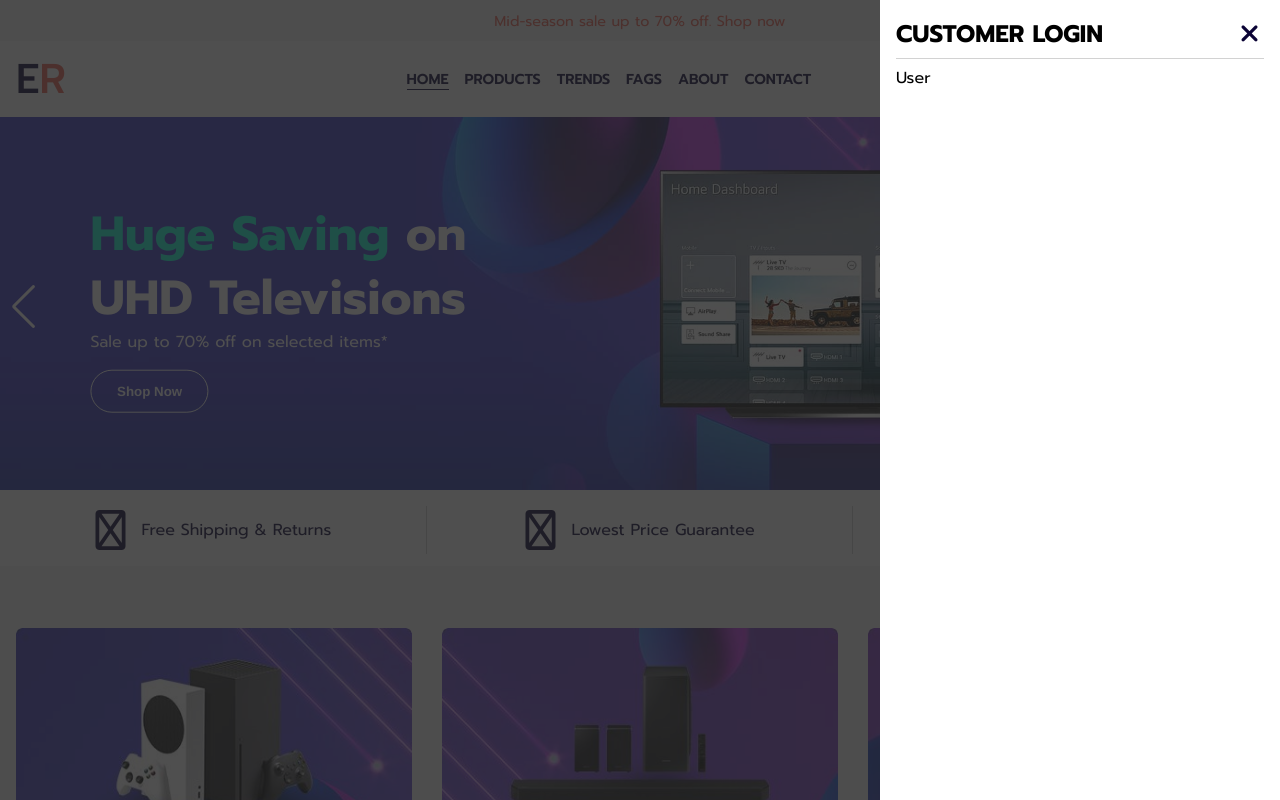
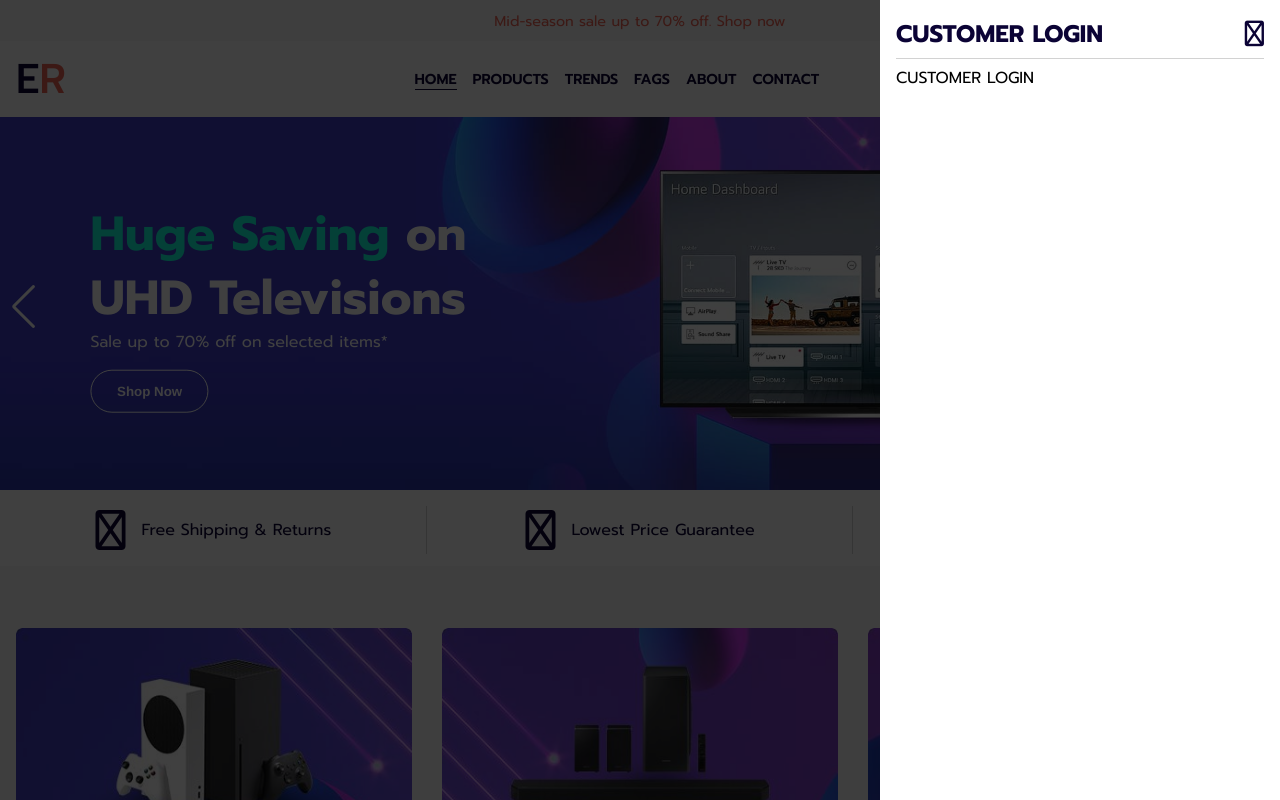
Before and after one commit to Allahpayi/electronry-react-ecommerce, a React (Create React App) app: page / in a window 1280 px wide. Both pictures are taken after a click on the button 1161 px from the left and 77 px from the top of the page. Shown: the top 800 px of the page. Built offline with nearby package versions, Linux system fonts and the light colour scheme.

Commit message:
side overlay #1

```diff
--- /dev/null
+++ b/src/components/Modal.jsx
@@ -0,0 +1,70 @@
+import { Fragment } from "react";
+import ReactDom from "react-dom";
+import styled from "styled-components";
+import SideNavButton from "./buttons/SideNavButton";
+
+const BackdropContainer = styled.div`
+  position: fixed;
+  top: 0;
+  left: 0;
+  width: 100%;
+  height: 100vh;
+  z-index: 20;
+  background-color: rgba(0, 0, 0, 0.75);
+`;
+
+const ModalContent = styled.div`
+  position: fixed;
+  ${(props) => (props.left ? "left" : "right")}:0%;
+  top: 0;
+  width: 25rem;
+  min-height: 100vh;
+  background-color: var(--color-main);
+  z-index: 30;
+  padding: 1rem 1rem;
+  margin-bottom: 0.4rem;
+  padding-bottom: 0.4rem;
+`;
+const ModalHeader = styled.div`
+  display: flex;
+  justify-content: space-between;
+  align-items: center;
+  margin-bottom: 0.4rem;
+  padding-bottom: 0.4rem;
+  border-bottom: 1px solid var(--border-color);
+`;
+const SideNavTitle = styled.h2`
+  color: var(--color-black);
+`;
+const Backdrop = (props) => {
+  return <BackdropContainer></BackdropContainer>;
+};
+const ModalOverlay = ({ children, left, title }) => {
+  return (
+    <>
+      <ModalContent left={left}>
+        <ModalHeader>
+          <SideNavTitle>{title}</SideNavTitle>
+          <SideNavButton icon="fas fa-times"></SideNavButton>
+        </ModalHeader>
+        {children}
+      </ModalContent>
+    </>
+  );
+};
+const sideNav = document.getElementById("side-nav");
+const Modal = ({ children, left, title }) => {
+  return (
+    <Fragment>
+      {ReactDom.createPortal(<Backdrop />, sideNav)}
+      {ReactDom.createPortal(
+        <ModalOverlay left={left} title={title}>
+          {children}
+        </ModalOverlay>,
+        sideNav
+      )}
+    </Fragment>
+  );
+};
+
+export default Modal;
--- /dev/null
+++ b/src/components/buttons/SideNavButton.jsx
@@ -0,0 +1,35 @@
+import React from "react";
+import styled from "styled-components";
+const Button = styled.button`
+  position: relative;
+  background-color: unset;
+  cursor: pointer;
+`;
+const Icon = styled.i`
+  font-size: 1.6rem;
+  font-weight: 300;
+  color: var(--color-black);
+`;
+const CartCount = styled.span`
+  display: inline-block;
+  position: absolute;
+  top: -0.6rem;
+  right: -0.6rem;
+  width: 1.2rem;
+  height: 1.2rem;
+  line-height: 1.3rem;
+  text-align: center;
+  border-radius: 50%;
+  color: var(--color-main);
+  background-color: var(--color-red);
+`;
+const CartButton = ({ icon, count, toggleModal }) => {
+  return (
+    <Button onClick={toggleModal}>
+      <Icon className={icon}></Icon>
+      {count !== undefined ? <CartCount>{count}</CartCount> : ""}
+    </Button>
+  );
+};
+
+export default CartButton;
--- a/src/components/header/Cart.jsx
+++ b/src/components/header/Cart.jsx
@@ -1,7 +1,7 @@
 import React from "react";
 import styled from "styled-components";
-import SideNav from "./SideNav";
 import { currencyFormat } from "../../utils/currency-format";
+import Modal from "../Modal";
 const Item = styled.div`
   display: flex;
   justify-content: space-between;
@@ -53,17 +53,14 @@ const ItemQuantity = styled.input`
 `;
 
 const ItemDelete = styled.i`
-  width: 1.8rem;
-  height: 1.8rem;
-  text-align: center;
-  line-height: 1.8rem;
   font-size: 1.6rem;
+  font-weight: 300;
   color: var(--color-black);
 `;
 
 const Cart = () => {
   return (
-    <SideNav icon="fal fa-shopping-cart" title="Your Bag" text="cart" count={0}>
+    <Modal title="My Cart">
       <Item>
         <ItemImg src="/assets/images/products/product-4.jpg" />
         <ItemGroup column>
@@ -88,9 +85,9 @@ const Cart = () => {
           <ItemPrice>{currencyFormat(140)}</ItemPrice>
           <ItemQuantity type="number" value="1"></ItemQuantity>
         </ItemGroup>
-        <ItemDelete className="fa fa-times"></ItemDelete>
+        <ItemDelete className="fas fa-times"></ItemDelete>
       </Item>
-    </SideNav>
+    </Modal>
   );
 };
 
--- a/src/components/header/SideNav.jsx
+++ b/src/components/header/SideNav.jsx
@@ -5,30 +5,6 @@ const SideNavContainer = styled.div`
   padding-right: 1rem;
 `;
 
-const SideNavButton = styled.button`
-  position: relative;
-  background-color: unset;
-  cursor: pointer;
-`;
-const SideNavIcon = styled.i`
-  font-size: 1.6rem;
-  font-weight: 300;
-  color: var(--color-black);
-`;
-
-const CartCount = styled.span`
-  display: inline-block;
-  position: absolute;
-  top: -0.6rem;
-  right: -0.6rem;
-  width: 1.2rem;
-  height: 1.2rem;
-  line-height: 1.3rem;
-  text-align: center;
-  border-radius: 50%;
-  color: var(--color-main);
-  background-color: var(--color-red);
-`;
 const SideNavOverlay = styled.div`
   position: fixed;
   z-index: 98;
@@ -71,8 +47,8 @@ const SideNavContentHeader = styled.div`
   display: flex;
   justify-content: space-between;
   align-items: center;
-  margin-bottom: .4rem;
-  padding-bottom: .4rem;
+  margin-bottom: 0.4rem;
+  padding-bottom: 0.4rem;
   border-bottom: 1px solid var(--border-color);
 `;
 const SideNavTitle = styled.h2``;
@@ -92,12 +68,7 @@ const SideNav = ({ children, icon, title, count }) => {
   };
   return (
     <SideNavContainer>
-      <SideNavButton onClick={toggle}>
-        <SideNavIcon className={icon}></SideNavIcon>
-        {count !== undefined ? <CartCount>{count}</CartCount> : ""}
-      </SideNavButton>
       <SideNavBody className={isOpen ? "active" : ""}>
-        <SideNavOverlay onClick={toggle}></SideNavOverlay>
         <SideNavContent>
           <SideNavContentHeader>
             <SideNavTitle>{title}</SideNavTitle>
--- a/src/components/header/SignIn.jsx
+++ b/src/components/header/SignIn.jsx
@@ -1,12 +1,8 @@
 import React from "react";
-import SideNav from "./SideNav";
+import Modal from "../Modal";
 
 const SignIn = () => {
-  return (
-    <SideNav icon="fal fa-user-alt" title="CUSTOMER LOGIN" text="Sign In">
-      User
-    </SideNav>
-  );
+  return <Modal title="CUSTOMER LOGIN">CUSTOMER LOGIN</Modal>;
 };
 
 export default SignIn;
--- a/src/components/header/WishList.jsx
+++ b/src/components/header/WishList.jsx
@@ -1,12 +1,8 @@
 import React from "react";
-import SideNav from "./SideNav";
+import Modal from "../Modal";
 
 const WishList = () => {
-  return (
-    <SideNav icon="far fa-heart" title="Wish List" text="Wish list">
-      Wish List
-    </SideNav>
-  );
+  return <Modal title="Wish List">CUSTOMER LOGIN</Modal>;
 };
 
 export default WishList;
--- a/src/containers/Header.jsx
+++ b/src/containers/Header.jsx
@@ -5,6 +5,7 @@ import Cart from "../components/header/Cart";
 import Navbar from "../components/header/Navbar";
 import SignIn from "../components/header/SignIn";
 import WishList from "../components/header/WishList";
+import SideNavButton from "../components/buttons/SideNavButton";
 
 const HeaderContainer = styled.div`
   background-color: var(--color-main);
@@ -72,18 +73,31 @@ const Logo = styled(Link)`
 const HeaderIconGroup = styled.div`
   display: flex;
   align-items: center;
-  /* & * {
+  & > * {
     margin-right: 1rem;
-    &:last-of-type {
-      margin-right: 0;
-    }
-  } */
+  }
+  & > *:last-of-type {
+    margin-right: 0;
+  }
 `;
 
 const Header = () => {
+  const [cartIsOpen, setCartIsOpen] = useState(false);
+  const [wishIsOpen, setWishIsOpen] = useState(false);
+  const [signInIsOpen, setSignInIsOpen] = useState(false);
   const [isOpen, setIsOpen] = useState(false);
   const openNavbar = () => {
     setIsOpen(true);
+  };
+
+  const openCart = () => {
+    setCartIsOpen(!cartIsOpen);
+  };
+  const openWishList = () => {
+    setWishIsOpen(!wishIsOpen);
+  };
+  const openSignIn = () => {
+    setSignInIsOpen(!signInIsOpen);
   };
   return (
     <HeaderContainer>
@@ -97,9 +111,12 @@ const Header = () => {
         </Logo>
         <NavbarMenu toggle={[isOpen, setIsOpen]} />
         <HeaderIconGroup>
-          <SignIn />
-          <WishList />
-          <Cart />
+          <SideNavButton toggleModal = {openSignIn} icon="fal fa-user-alt"></SideNavButton>
+          <SideNavButton toggleModal = {openWishList} icon="far fa-heart"></SideNavButton>
+          <SideNavButton toggleModal = {openCart} icon="fas fa-cart-plus" count="0"></SideNavButton>
+          {cartIsOpen && <Cart />}
+          {wishIsOpen && <WishList />}
+          {signInIsOpen && <SignIn />}
         </HeaderIconGroup>
       </HeaderBottom>
     </HeaderContainer>
```
